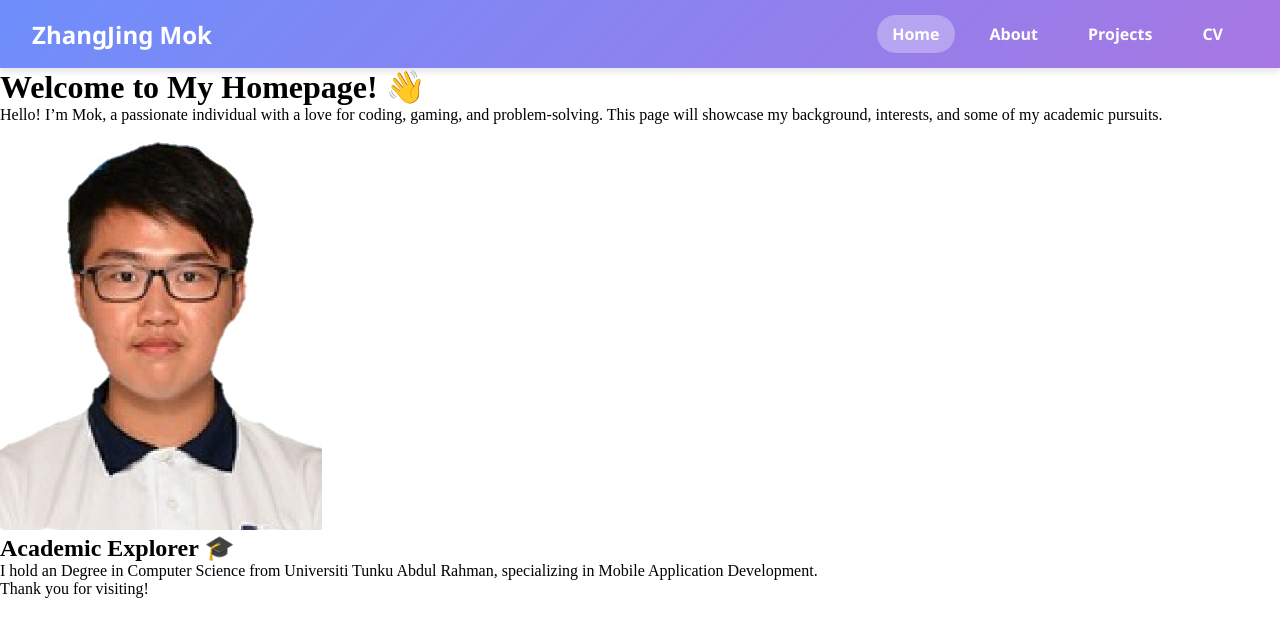
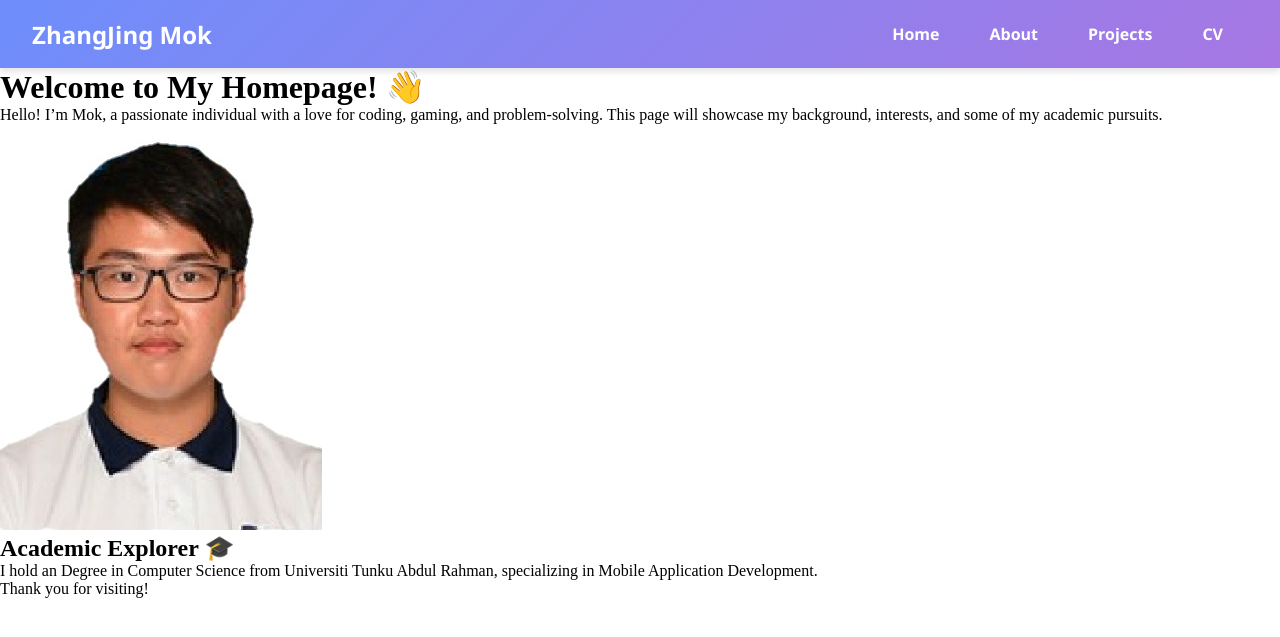
Before and after one commit to nokia2255/nokia2255.github.io, a Jekyll site: the page built from about.md, in a window 1280 px wide. Shown: the top 637 px of the page. Built offline with Jekyll 4.4.1, drawn with Linux system fonts in a browser that asks for light colours.

Commit message:
Update navbar.html

```diff
--- a/_includes/navbar.html
+++ b/_includes/navbar.html
@@ -1,7 +1,7 @@
 <nav class="navbar">
     <a href="/index" class="logo">ZhangJing Mok</a>
     <div class="nav-links">
-        <a href="/index" class="active">Home</a>
+        <a href="/index">Home</a>
         <a href="/about">About</a>
         <a href="/projects">Projects</a>
         <a href="/cv">CV</a>
```
